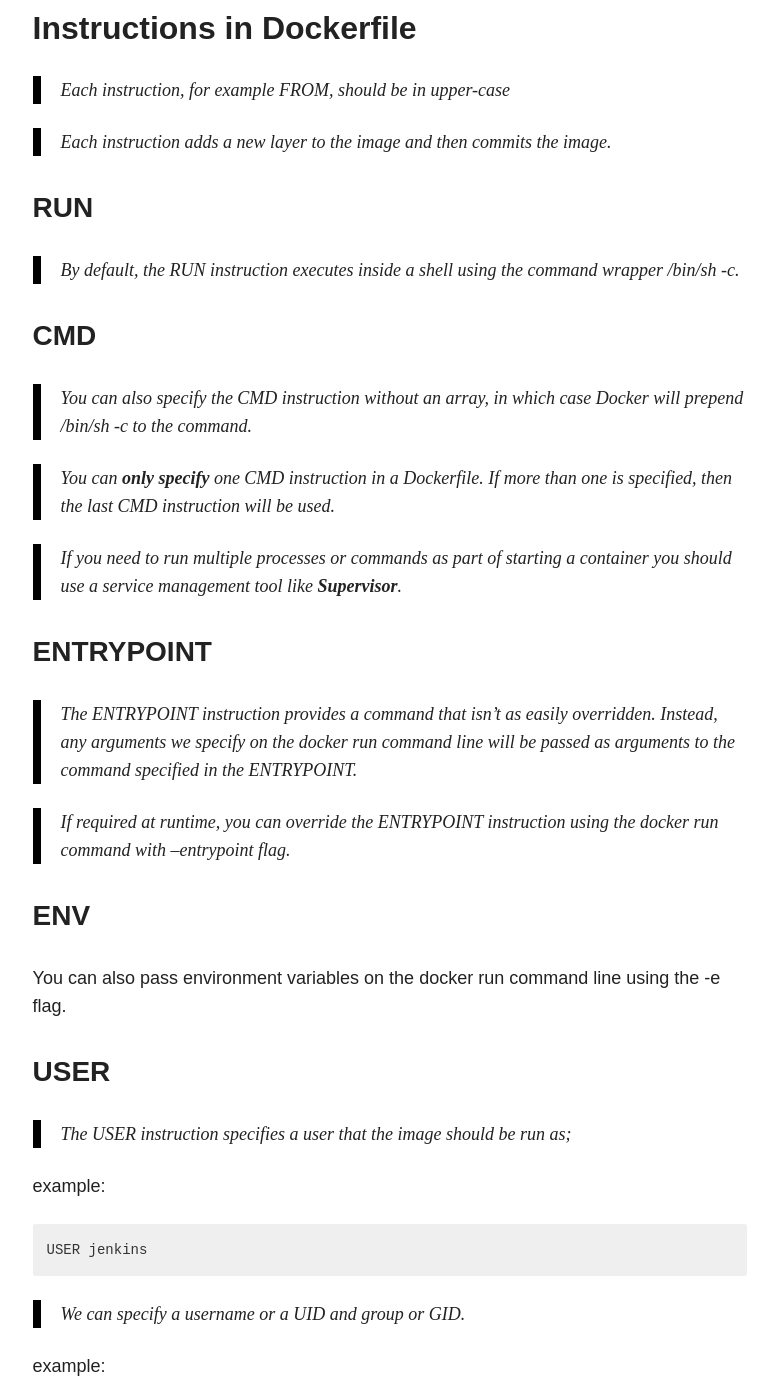
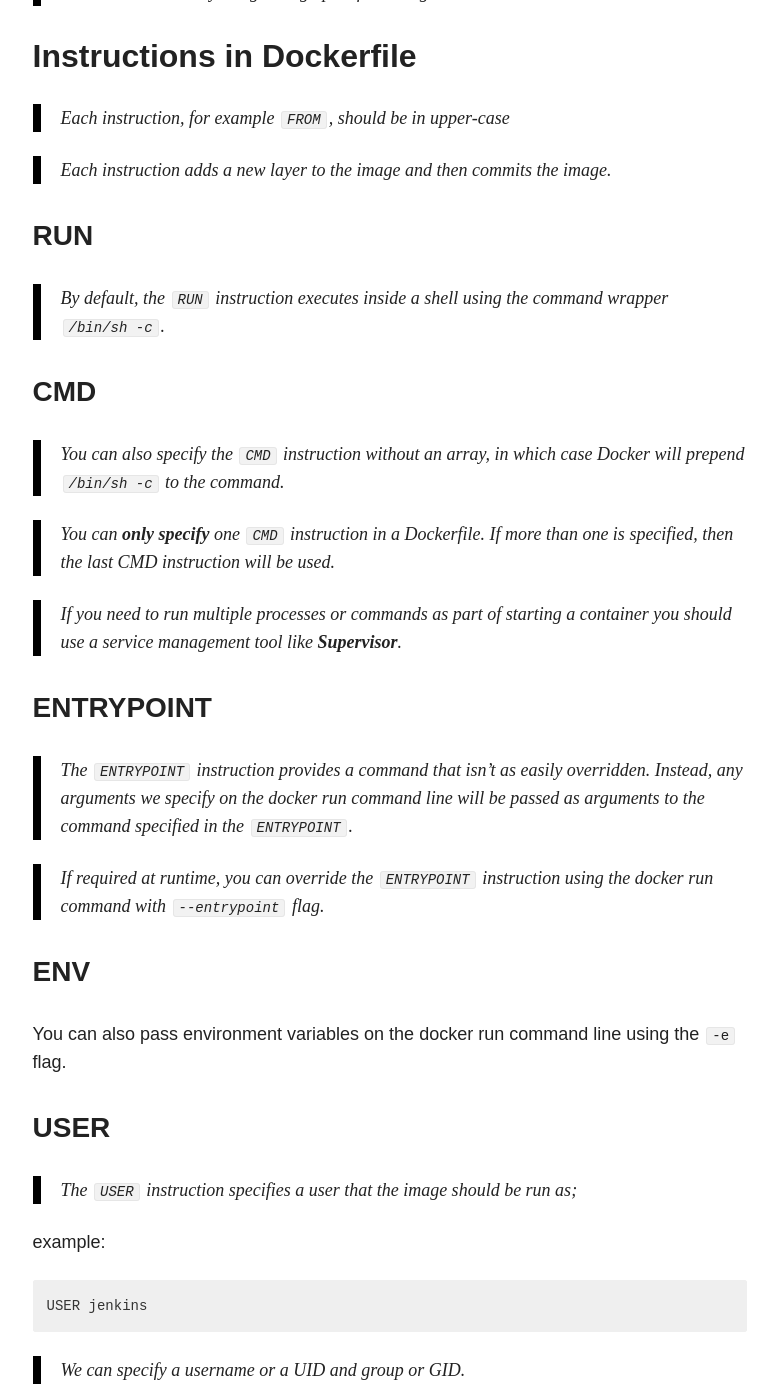
Before and after one commit to paweloczadly/paweloczadly.github.io, a Jekyll site: the page built from _posts/2014-11-28-book-notes-the-docker-book.md, in a window 1280 px wide and 1400 px high, scrolled down 5130 px. Shown: the whole window, without its empty margins (347-1125 px from the left). Built offline with Jekyll 4.4.1, drawn with Linux system fonts in a browser that asks for light colours; nearby versions of some CDN libraries; comment, search, counter and statistics services are not loaded; some of the changed text lies outside the part shown.

Commit message:
2014-11-28

````diff
--- a/_posts/2014-11-28-book-notes-the-docker-book.md
+++ b/_posts/2014-11-28-book-notes-the-docker-book.md
@@ -21,7 +21,7 @@ share: true
 
 > Docker runs as a root-privileged daemon process to allow it to handle operations that can't be executed by normal users.
 
-> The daemon listens on a Unix socket at **/var/run/docker.sock** for incoming Docker requests.
+> The daemon listens on a Unix socket at `/var/run/docker.sock` for incoming Docker requests.
 
 > Any user that belongs to the docker group can run Docker without needing to use the sudo command.
 
@@ -31,7 +31,7 @@ share: true
 
 Containers are stored in: `/var/lib/docker/container`.
 
-The ```docker inspect``` command displays information about Docker container.
+The `docker inspect` command displays information about Docker container.
 
 Example:
 
@@ -66,25 +66,25 @@ To inspect only specific information (e.g. IP address), run the following:
 
 ## Running containers
 
-> The **-i** flag keeps STDIN open from the container
+> The `-i` flag keeps STDIN open from the container
 
-> The **-t** flag assigns a pseudo-tty to the container we're about to create. This provides us with an interactive shell in the new container.
+> The `-t` flag assigns a pseudo-tty to the container we're about to create. This provides us with an interactive shell in the new container.
 
 ## Displaying containers
 
-> By default, when we run just docker ps, we will only see the running container. When we specify the **-a** flag, the docker ps command will show us all containers, both stopped and running.
+> By default, when we run just docker ps, we will only see the running container. When we specify the `-a` flag, the docker ps command will show us all containers, both stopped and running.
 
-> The **-q** flag only returns container IDs.
+> The `-q` flag only returns container IDs.
 
 ## Working with the container's logs
 
-> You can get last ten lines of a log by using **docker logs --tail 10**
+> You can get last ten lines of a log by using `docker logs --tail 10`
 
-> To make debugging a little easier, we can also add the **-t** flag to prefix our log entries with timestamps.
+> To make debugging a little easier, we can also add the `-t` flag to prefix our log entries with timestamps.
 
 ## Inspecting the container's processes
 
-> To inspect the processes running inside the container, we can use **docker top** command.
+> To inspect the processes running inside the container, we can use `docker top` command.
 
 Example:
 
@@ -99,7 +99,7 @@ Example:
 
 ## Running a process inside a container
 
-> We can also run additional process inside our containers using **docker exec** command.
+> We can also run additional process inside our containers using `docker exec` command.
 
 Thanks to that, it is possible to log in to the container:
 
@@ -134,7 +134,7 @@ There is a workaround to remove all containers:
 
 ## Credentials for Docker hub
 
-> Your credentials will be stored in the $HOME/.dockercfg file.
+> Your credentials will be stored in the `$HOME/.dockercfg` file.
 
 ## Dockerfile workspace
 
@@ -154,35 +154,35 @@ There is a workaround to remove all containers:
 
 ## Instructions in Dockerfile
 
-> Each instruction, for example FROM, should be in upper-case
+> Each instruction, for example `FROM`, should be in upper-case
 
 > Each instruction adds a new layer to the image and then commits the image.
 
 ### RUN
 
-> By default, the RUN instruction executes inside a shell using the command wrapper /bin/sh -c.
+> By default, the `RUN` instruction executes inside a shell using the command wrapper `/bin/sh -c`.
 
 ### CMD
 
-> You can also specify the CMD instruction without an array, in which case Docker will prepend /bin/sh -c to the command.
+> You can also specify the `CMD` instruction without an array, in which case Docker will prepend `/bin/sh -c` to the command.
 
-> You can **only specify** one CMD instruction in a Dockerfile. If more than one is specified, then the last CMD instruction will be used.
+> You can **only specify** one `CMD` instruction in a Dockerfile. If more than one is specified, then the last CMD instruction will be used.
 
 > If you need to run multiple processes or commands as part of starting a container you should use a service management tool like **Supervisor**.
 
 ### ENTRYPOINT
 
-> The ENTRYPOINT instruction provides a command that isn't as easily overridden. Instead, any arguments we specify on the docker run command line will be passed as arguments to the command specified in the ENTRYPOINT.
+> The `ENTRYPOINT` instruction provides a command that isn't as easily overridden. Instead, any arguments we specify on the docker run command line will be passed as arguments to the command specified in the `ENTRYPOINT`.
 
-> If required at runtime, you can override the ENTRYPOINT instruction using the docker run command with --entrypoint flag.
+> If required at runtime, you can override the `ENTRYPOINT` instruction using the docker run command with `--entrypoint` flag.
 
 ### ENV
 
-You can also pass environment variables on the docker run command line using the -e flag.
+You can also pass environment variables on the docker run command line using the `-e` flag.
 
 ### USER
 
-> The USER instruction specifies a user that the image should be run as;
+> The `USER` instruction specifies a user that the image should be run as;
 
 example:
 
@@ -199,7 +199,7 @@ example:
     USER user:gid
     USER uid:group
 
-> You can also override this at runtime by specifying the -u flag with the docker run command.
+> You can also override this at runtime by specifying the `-u` flag with the docker run command.
 
 The default user is **root** if it is not specified.
 
@@ -219,7 +219,7 @@ example:
 
 ### ADD
 
-> If the destination ends in a /, then it considers the source a directory.
+> If the destination ends in a `/`, then it considers the source a directory.
 
 > If a tar archive (valid archive types include gzip, bzip2, xz) is specified as the source file, then Docker will automatically unpack it for you.
 
@@ -231,21 +231,21 @@ example:
 
 ### COPY
 
-> The key difference is that the COPY instruction is purely focused on copying local files from the build context and does not have any extraction or decompression capabilities.
+> The key difference is that the `COPY` instruction is purely focused on copying local files from the build context and does not have any extraction or decompression capabilities.
 
 > You cannot copy anything that is outside of this directory, because the build context is uploaded to the Docker daemon, and the copy takes place there.
 
 ## Local Docker registry
 
-> Since Docker 1.3.1 you need to add the flag --insecure_registry <url-to-registry:5000> to your Docker daemon startups flags and restart to use a local registry.
+> Since Docker 1.3.1 you need to add the flag `--insecure_registry <url-to-registry:5000>` to your Docker daemon startups flags and restart to use a local registry.
 
 ## Docker network
 
 Docker creates it's own network during installation.
 
-> Every Docker container is assigned an IP address, provided through an interface created when we installed Docker. That interface is called **docker0**
+> Every Docker container is assigned an IP address, provided through an interface created when we installed Docker. That interface is called `docker0`
 
-> The **docker0** interface is a virtual Ethernet bridge that connects our containers and the local host network.
+> The `docker0` interface is a virtual Ethernet bridge that connects our containers and the local host network.
 
 interfaces:
 
@@ -267,11 +267,11 @@ interfaces:
     inet6 fe80::5484:7aff:fefe:9799/64 scope link
     valid_lft forever preferred_lft forever
 
-The ```docker0``` interface has private IP addresses in between **172.16-172.30**.
+The `docker0` interface has private IP addresses in between **172.16-172.30**.
 
 The gateway address for the Docker network and all Docker container is **172.17.42.1**.
 
-> Every time Docker creates a container, it creates a pair of peer interfaces that are like opposite ends of a pipe.It gives one of the peers to the container to become its **eth0** interface and keeps the other peer, with unique name like **vethec6a**, out on the host machine.
+> Every time Docker creates a container, it creates a pair of peer interfaces that are like opposite ends of a pipe.It gives one of the peers to the container to become its `eth0` interface and keeps the other peer, with unique name like `vethec6a`, out on the host machine.
 
 When five containers are started on a host:
 
````
Also changed, not shown: other parts of _posts/2014-11-28-book-notes-the-docker-book.md (+7 -1 lines).
